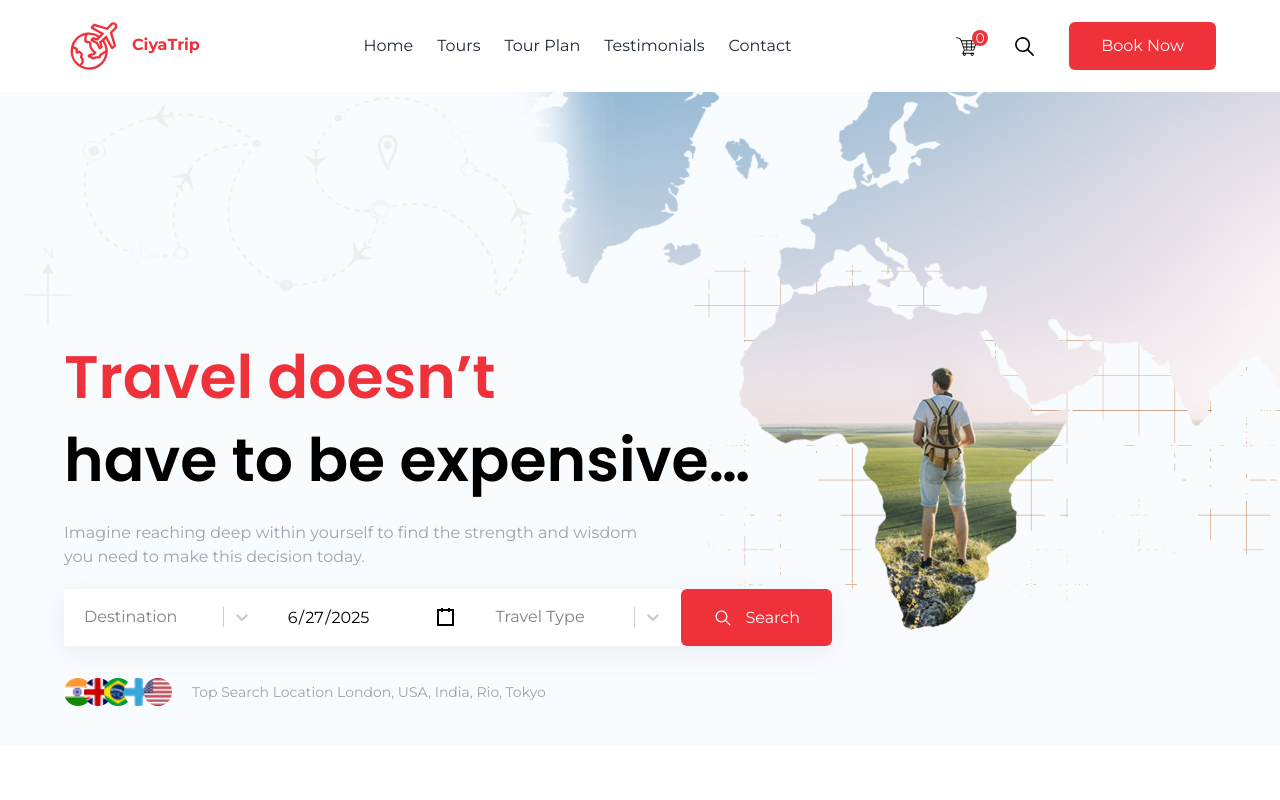
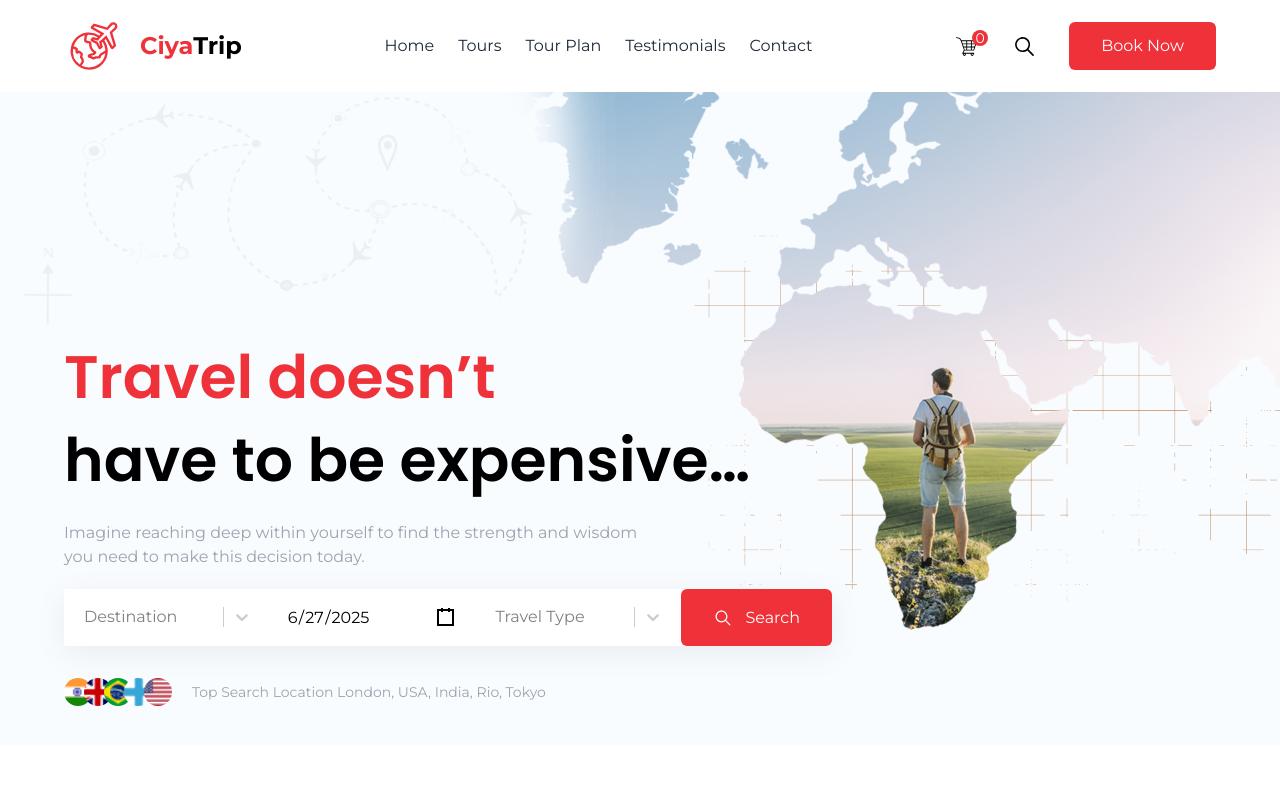
Before and after one commit to jawadelachhab/ciya-trip-react-ts, a React (Vite) app: page / in a window 1280 px wide. Shown: the top 800 px of the page. Built offline with nearby package versions, Linux system fonts and the light colour scheme.

Commit message:
correction header

```diff
--- a/src/components/common/Header.tsx
+++ b/src/components/common/Header.tsx
@@ -27,9 +27,11 @@ const NavLink = ({ path, text, onClick }: NavLinkProps) => {
 
 const Logo = () => (
   <div className="logo">
-    <Link to="/">
-      <img src="/images/common/logo.svg" alt="Logo" className="inline-block"/>
-      <span className="font-bold text-primary ms-2">CiyaTrip</span>
+    <Link to="/" className="flex items-center gap-4">
+      <img src="/images/common/logo.svg" alt="Logo"/>
+      <span className="text-2xl font-bold text-primary">Ciya
+        <span className="text-black">Trip</span>
+      </span>
     </Link>
   </div>
 );
```
